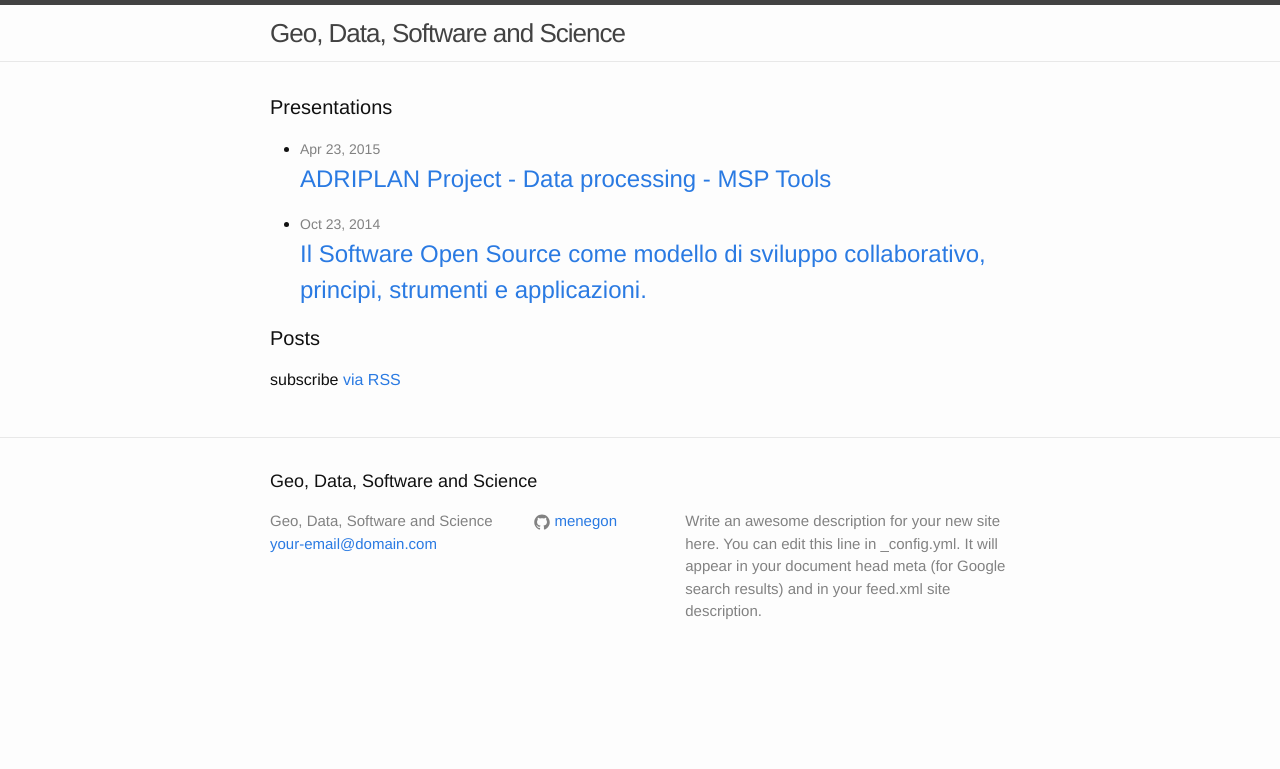
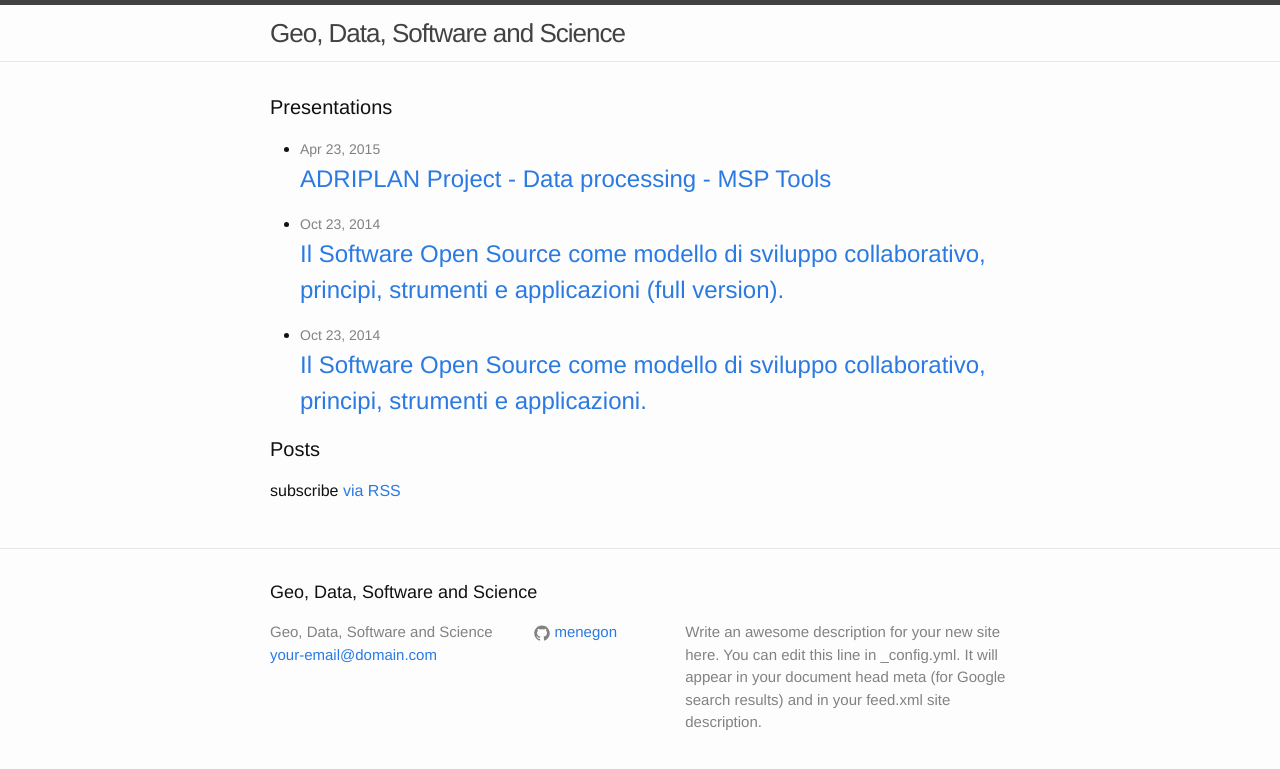
Before and after one commit to menegon/menegon.github.io, a Jekyll site: the page built from index.html, in a window 1280 px wide. Shown: the top 769 px of the page. Built offline with Jekyll 4.4.1, drawn with Linux system fonts in a browser that asks for light colours.

Commit message:
moved to jekyll

```diff
--- a/presentations/oa_week_2014/index_completo.html
+++ b/presentations/oa_week_2014/index_completo.html
@@ -1,36 +1,11 @@
-<!doctype html>
-<html lang="en">
-
-  <head>
-    <meta charset="utf-8">
-
-    <title>Atlante della laguna: un modello di conoscenza condivisa</title>
-
-    <meta name="apple-mobile-web-app-capable" content="yes" />
-    <meta name="apple-mobile-web-app-status-bar-style" content="black-translucent" />
-
-    <meta name="viewport" content="width=device-width, initial-scale=1.0, maximum-scale=1.0, user-scalable=no">
-
-    <link rel="stylesheet" href="css/reveal.min.css">
-    <link rel="stylesheet" href="css/theme/default.css" id="theme">
-
-    <!-- For syntax highlighting -->
-    <link rel="stylesheet" href="lib/css/zenburn.css">
-
-    <!-- If the query includes 'print-pdf', include the PDF print sheet -->
-    <script>
-      if( window.location.search.match( /print-pdf/gi ) ) {
-      var link = document.createElement( 'link' );
-      link.rel = 'stylesheet';
-      link.type = 'text/css';
-      link.href = 'css/print/pdf.css';
-      document.getElementsByTagName( 'head' )[0].appendChild( link );
-      }
-    </script>
-
-    <!--[if lt IE 9]>
-	<script src="lib/js/html5shiv.js"></script>
-	<![endif]-->
+---
+layout: slide
+title: Il Software Open Source come modello di sviluppo collaborativo, principi, strumenti e applicazioni (full version).
+description: An introduction
+theme: solarized
+transition: slide
+date:   2014-10-23
+---
     <style>
       .blue {
         color: #1b91ff;
@@ -43,14 +18,8 @@
       }
 
     </style>
-  </head>
 
-  <body>
 
-    <div class="reveal">
-
-      <!-- Any section element inside of this container is displayed as a slide -->
-      <div class="slides">
 	<section>
 	  <h3>Atlante della laguna: un modello di conoscenza condivisa</h3>
 	  <p><a src=""><u>S. Menegon*</u>, A. Mulazzani**, C. Ferrari**,</a><p>
@@ -569,43 +538,3 @@
 	      scalabile sia dal punto di vista tematico che
 	      spaziale</blockquote-->
 	</section>
-
-      </div>
-
-    </div>
-
-    <script src="lib/js/head.min.js"></script>
-    <script src="js/reveal.min.js"></script>
-
-    <script>
-
-      // Full list of configuration options available here:
-      // https://github.com/hakimel/reveal.js#configuration
-      Reveal.initialize({
-      controls: true,
-      progress: true,
-      history: true,
-      center: true,
-
-      theme: Reveal.getQueryHash().theme || 'night', // available themes are in /css/theme
-      transition: Reveal.getQueryHash().transition || 'fade', // default/cube/page/concave/zoom/linear/fade/none
-
-      // Parallax scrolling
-      // parallaxBackgroundImage: 'https://s3.amazonaws.com/hakim-static/reveal-js/reveal-parallax-1.jpg',
-      // parallaxBackgroundSize: '2100px 900px',
-
-      // Optional libraries used to extend on reveal.js
-      dependencies: [
-      { src: 'lib/js/classList.js', condition: function() { return !document.body.classList; } },
-      { src: 'plugin/markdown/marked.js', condition: function() { return !!document.querySelector( '[data-markdown]' ); } },
-      { src: 'plugin/markdown/markdown.js', condition: function() { return !!document.querySelector( '[data-markdown]' ); } },
-      { src: 'plugin/highlight/highlight.js', async: true, callback: function() { hljs.initHighlightingOnLoad(); } },
-      { src: 'plugin/zoom-js/zoom.js', async: true, condition: function() { return !!document.body.classList; } },
-      { src: 'plugin/notes/notes.js', async: true, condition: function() { return !!document.body.classList; } }
-      ]
-      });
-
-    </script>
-
-  </body>
-</html>
```
